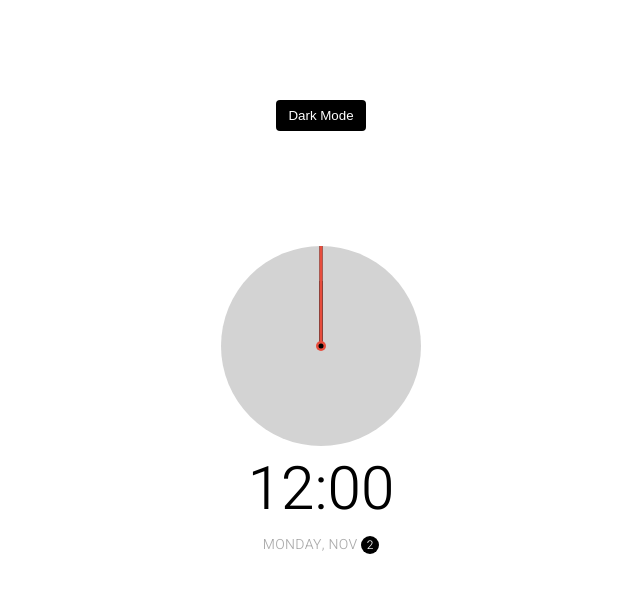
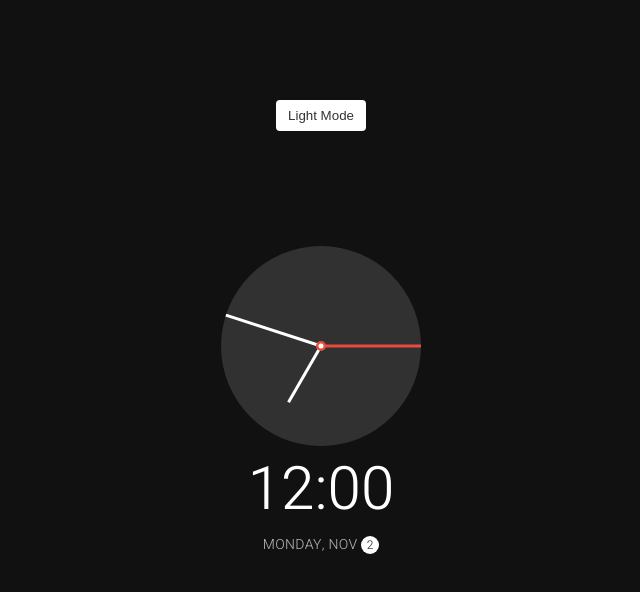
Before and after one commit to Liam-Tomas/clock-app, a plain HTML site: page index.html in a window 1280 px wide. Both pictures are taken after a click on the button "Dark Mode". Shown: the whole page, without its empty margins (319-959 px from the left). Drawn offline with Linux system fonts and the light colour scheme.

Commit message:
basic clock functionality added

```diff
--- a/app.js
+++ b/app.js
@@ -7,3 +7,37 @@ const toggle = document.querySelector('.toggle')
 
 const days = ['Sunday', 'Monday', 'Tuesday', 'Wednesday', 'Thursday', 'Friday', 'Saturday',];
 const months = ['Jan', 'Feb', 'Mar', 'Apr', 'May', 'June', 'July', 'Aug', 'Sep', 'Oct', 'Nov', 'Dec'];
+
+
+toggle.addEventListener('click', function (e) {
+    const html = document.querySelector('html');
+    html.classList.toggle('dark');
+    if (html.classList.contains('dark')) {
+        e.target.innerText = 'Light Mode'
+    } else {
+        e.target.innerText = 'Dark Mode'
+    }
+});
+
+function setTime() {
+    const time = new Date();
+    const month = time.getMonth();
+    const day = time.getDay();
+    const hours = time.getHours();
+    const clockHours = hours % 12;
+    const minutes = time.getMinutes();
+    const seconds = time.getSeconds();
+    hourHand.style.transform = `translate(-50%, -100%) rotate(${scale(clockHours, 0, 12, 0, 360)}deg)`;
+    minuteHand.style.transform = `translate(-50%, -100%) rotate(${scale(minutes, 0, 60, 0, 360)}deg)`;
+    secondHand.style.transform = `translate(-50%, -100%) rotate(${scale(seconds, 0, 60, 0, 360)}deg)`;
+}
+
+// below is a useful utility function called the scale function...allows us to map a range of numbers to another range of numbers...
+// In this case, it will be mapped with 0-12 and 0 - 360, to set the moving degrees of a clock...
+
+const scale = (num, in_min, in_max, out_min, out_max) => {
+    return (num - in_min) * (out_max - out_min) / (in_max - in_min) + out_min;
+};
+
+// setTime();
+setInterval(setTime, 1000)
--- a/style.css
+++ b/style.css
@@ -58,7 +58,7 @@ body {
     position: relative;
     width: 200px;
     height: 200px;
-    background-color: lightgrey;
+    background-color: rgba(211, 211, 211, 0.166);
     border-radius: 50%;
 }
 
@@ -70,6 +70,7 @@ body {
     height: 65px;
     width: 3px;
     transform-origin: bottom center;
+    transition: all .5s ease-in
 }
 
 .needle.hour {
```
